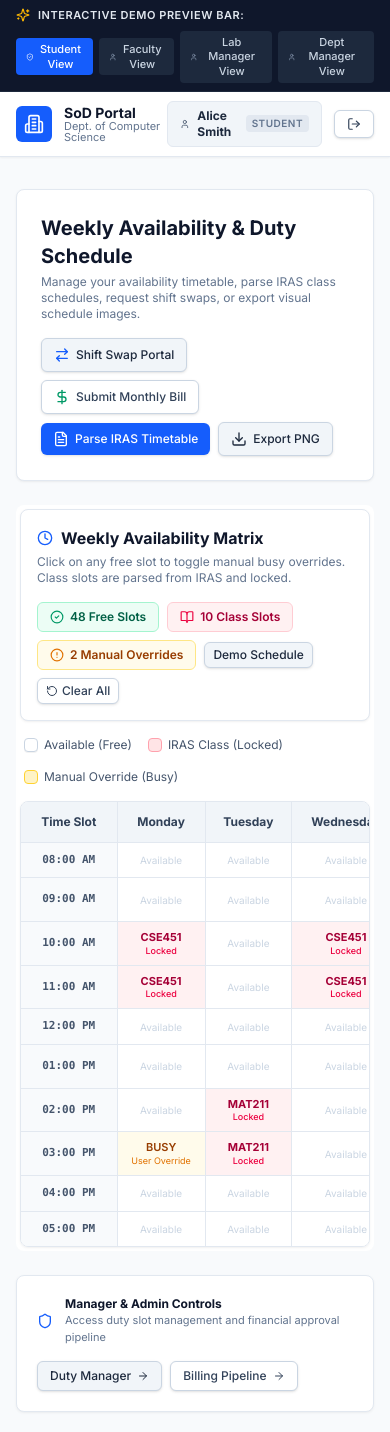
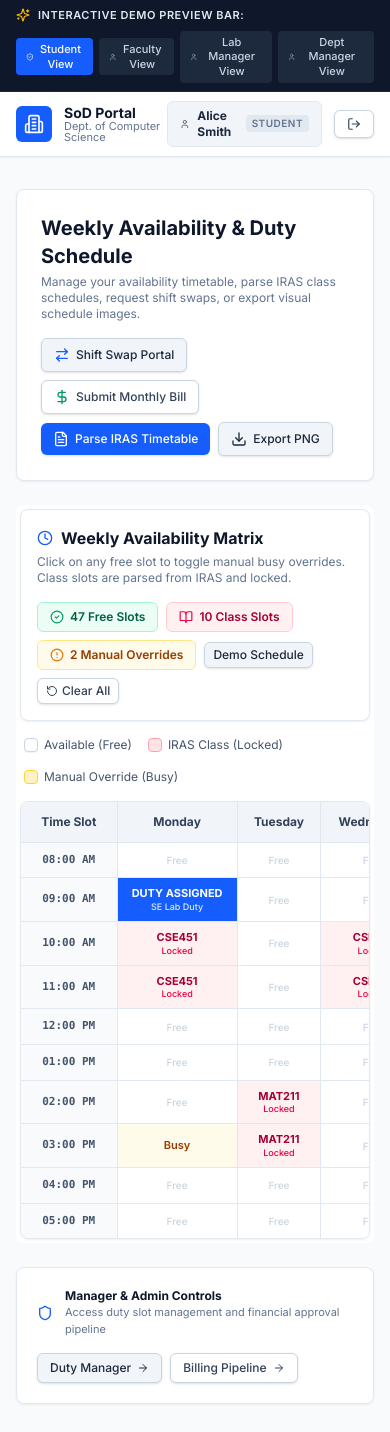
Before and after one commit to zaid-fahad/CSE451-SoftwareEngineering-SoDManagementSystem, a React (Vite) app in the folder frontend/: page /dashboard in a window 390 px wide. Shown: the top 1432 px of the page. Built offline with nearby package versions, Linux system fonts and the light colour scheme; no server answers; the HTML template or start-up script is replaced by a standard one.

Commit message:
feat(tasks): enable lab manager direct student duty assignment and grid integration #5

```diff
--- a/frontend/src/component/Duty/CreateDutyModal.tsx
+++ b/frontend/src/component/Duty/CreateDutyModal.tsx
@@ -1,9 +1,10 @@
 import React, { useState } from 'react';
-import { X, Calendar, MapPin, Users, Tag, AlertCircle } from 'lucide-react';
+import { X, Calendar, MapPin, Users, Tag, AlertCircle, UserPlus } from 'lucide-react';
 import { Button } from '../UI/Button';
 import { Input } from '../UI/Input';
 import { DutyCreateRequest } from '../../model/duty';
 import { DAYS, HOURS } from '../../services/useSchedule';
+import { MOCK_STUDENTS } from '../../services/useDuties';
 
 interface CreateDutyModalProps {
   isOpen: boolean;
@@ -20,6 +21,7 @@ export const CreateDutyModal: React.FC<CreateDutyModalProps> = ({ isOpen, onClos
     endTime: '11:00 AM',
     type: 'LabDuty',
     maxStudents: 2,
+    assignedStudentId: '',
   });
 
   const [error, setError] = useState<string | null>(null);
@@ -57,6 +59,7 @@ export const CreateDutyModal: React.FC<CreateDutyModalProps> = ({ isOpen, onClos
         endTime: '11:00 AM',
         type: 'LabDuty',
         maxStudents: 2,
+        assignedStudentId: '',
       });
     } catch {
       setError('Failed to create duty slot.');
@@ -186,6 +189,7 @@ export const CreateDutyModal: React.FC<CreateDutyModalProps> = ({ isOpen, onClos
             </div>
           </div>
 
+          <div className="grid grid-cols-1 sm:grid-cols-2 gap-3.5">
             <Input
               label="Max Students Needed"
               type="number"
@@ -196,6 +200,32 @@ export const CreateDutyModal: React.FC<CreateDutyModalProps> = ({ isOpen, onClos
               value={formData.maxStudents}
               onChange={handleChange}
             />
+
+            <div className="flex flex-col space-y-1.5 w-full text-left">
+              <label htmlFor="assignedStudentId" className="text-xs font-semibold text-slate-700 uppercase tracking-wider">
+                Initial Student (Optional)
+              </label>
+              <div className="relative flex items-center">
+                <div className="absolute left-3 text-slate-400 pointer-events-none">
+                  <UserPlus className="w-4 h-4" />
+                </div>
+                <select
+                  id="assignedStudentId"
+                  name="assignedStudentId"
+                  value={formData.assignedStudentId}
+                  onChange={handleChange}
+                  className="w-full bg-white text-slate-900 text-xs rounded-md py-2.5 pl-9 pr-3 border border-slate-300 focus:border-blue-600 focus:ring-2 focus:ring-blue-500/20 outline-none appearance-none cursor-pointer"
+                >
+                  <option value="">None (Assign later)</option>
+                  {MOCK_STUDENTS.map((st) => (
+                    <option key={st.id} value={st.id}>
+                      {st.name} ({st.department_id})
+                    </option>
+                  ))}
+                </select>
+              </div>
+            </div>
+          </div>
 
           <div className="flex items-center justify-end gap-2 pt-2 border-t border-slate-100">
             <Button type="button" variant="outline" onClick={onClose} className="!py-2 !px-3 text-xs">
--- a/frontend/src/component/Schedule/AvailabilityGrid.tsx
+++ b/frontend/src/component/Schedule/AvailabilityGrid.tsx
@@ -110,31 +110,36 @@ export const AvailabilityGrid: React.FC<AvailabilityGridProps> = ({
                   const slot = getSlot(day, hour);
                   const isClass = slot?.type === 'Class';
                   const isBusy = slot?.type === 'Busy';
+                  const isDuty = slot?.type === 'Duty';
 
                   return (
                     <td
                       key={`${day}-${hour}`}
-                      onClick={() => !isClass && onToggleSlot(day, hour)}
+                      onClick={() => !isClass && !isDuty && onToggleSlot(day, hour)}
                       className={`p-2 border-r border-slate-200 last:border-r-0 text-center transition-colors duration-150 select-none ${
-                        isClass
+                        isDuty
+                          ? 'bg-blue-600 border-blue-700 text-white cursor-default shadow-xs'
+                          : isClass
                           ? 'bg-rose-50 border-rose-200 text-rose-800 cursor-not-allowed'
                           : isBusy
                           ? 'bg-amber-50 border-amber-200 text-amber-900 cursor-pointer hover:bg-amber-100'
                           : 'bg-white hover:bg-slate-100 cursor-pointer text-slate-400'
                       }`}
                     >
-                      {isClass ? (
+                      {isDuty ? (
+                        <div className="font-bold text-[11px] flex flex-col items-center justify-center">
+                          <span>DUTY ASSIGNED</span>
+                          <span className="text-[9px] font-medium text-blue-100">{slot?.dutyTitle || 'Lab Duty'}</span>
+                        </div>
+                      ) : isClass ? (
                         <div className="font-bold text-[11px] flex flex-col items-center justify-center">
                           <span>{slot?.courseCode || 'CLASS'}</span>
                           <span className="text-[9px] font-medium text-rose-600">Locked</span>
                         </div>
                       ) : isBusy ? (
-                        <div className="font-semibold text-[11px] text-amber-800 flex flex-col items-center">
-                          <span>BUSY</span>
-                          <span className="text-[9px] text-amber-600 font-normal">User Override</span>
-                        </div>
+                        <div className="font-semibold text-[11px] text-amber-800">Busy</div>
                       ) : (
-                        <span className="text-[10px] text-slate-300 font-normal">Available</span>
+                        <span className="text-[10px] text-slate-300 font-medium">Free</span>
                       )}
                     </td>
                   );
--- a/frontend/src/model/duty.ts
+++ b/frontend/src/model/duty.ts
@@ -31,4 +31,5 @@ export interface DutyCreateRequest {
   endTime: string;
   type: DutyType;
   maxStudents: number;
+  assignedStudentId?: string;
 }
--- a/frontend/src/model/schedule.ts
+++ b/frontend/src/model/schedule.ts
@@ -1,6 +1,6 @@
 export type DayOfWeek = 'Monday' | 'Tuesday' | 'Wednesday' | 'Thursday' | 'Friday' | 'Saturday';
 
-export type SlotType = 'Free' | 'Class' | 'Busy';
+export type SlotType = 'Free' | 'Class' | 'Busy' | 'Duty';
 
 export interface AvailabilitySlot {
   id: string;
@@ -8,6 +8,7 @@ export interface AvailabilitySlot {
   time: string; // e.g. '08:00 AM', '09:00 AM'
   type: SlotType;
   courseCode?: string;
+  dutyTitle?: string;
 }
 
 export interface IRASParseRequest {
--- a/frontend/src/services/useDuties.ts
+++ b/frontend/src/services/useDuties.ts
@@ -109,15 +109,31 @@ export const useDuties = () => {
   const createDuty = useCallback(async (data: DutyCreateRequest): Promise<DutySlot> => {
     setIsLoading(true);
     try {
+      const initialAssigned: User[] = [];
+      if (data.assignedStudentId) {
+        const student = MOCK_STUDENTS.find((s) => s.id === data.assignedStudentId);
+        if (student) initialAssigned.push(student);
+      }
+
       try {
         const res = await api.post<DutySlot>('/duties', data);
-        setDuties((prev) => [res.data, ...prev]);
-        return res.data;
+        const created = {
+          ...res.data,
+          assignedStudents: res.data.assignedStudents || initialAssigned,
+        };
+        setDuties((prev) => [created, ...prev]);
+        return created;
       } catch {
         const newDuty: DutySlot = {
           id: `duty-${Date.now()}`,
-          ...data,
-          assignedStudents: [],
+          title: data.title,
+          location: data.location,
+          day: data.day,
+          startTime: data.startTime,
+          endTime: data.endTime,
+          type: data.type,
+          maxStudents: data.maxStudents,
+          assignedStudents: initialAssigned,
         };
         setDuties((prev) => [newDuty, ...prev]);
         return newDuty;
--- a/frontend/src/services/useSchedule.ts
+++ b/frontend/src/services/useSchedule.ts
@@ -18,7 +18,8 @@ export const HOURS = [
 ];
 
 // Default pre-populated realistic dummy data schedule
-const defaultDummySchedule: Record<string, { type: SlotType; courseCode?: string }> = {
+const defaultDummySchedule: Record<string, { type: SlotType; courseCode?: string; dutyTitle?: string }> = {
+  'Monday-09:00 AM': { type: 'Duty', dutyTitle: 'SE Lab Duty' },
   'Monday-10:00 AM': { type: 'Class', courseCode: 'CSE451' },
   'Monday-11:00 AM': { type: 'Class', courseCode: 'CSE451' },
   'Monday-03:00 PM': { type: 'Busy' },
@@ -50,6 +51,7 @@ const initializeGrid = (): AvailabilitySlot[] => {
         time,
         type: dummy ? dummy.type : 'Free',
         courseCode: dummy?.courseCode,
+        dutyTitle: dummy?.dutyTitle,
       });
     });
   });
```
Lines whose indentation alone changed are shown as unchanged.
